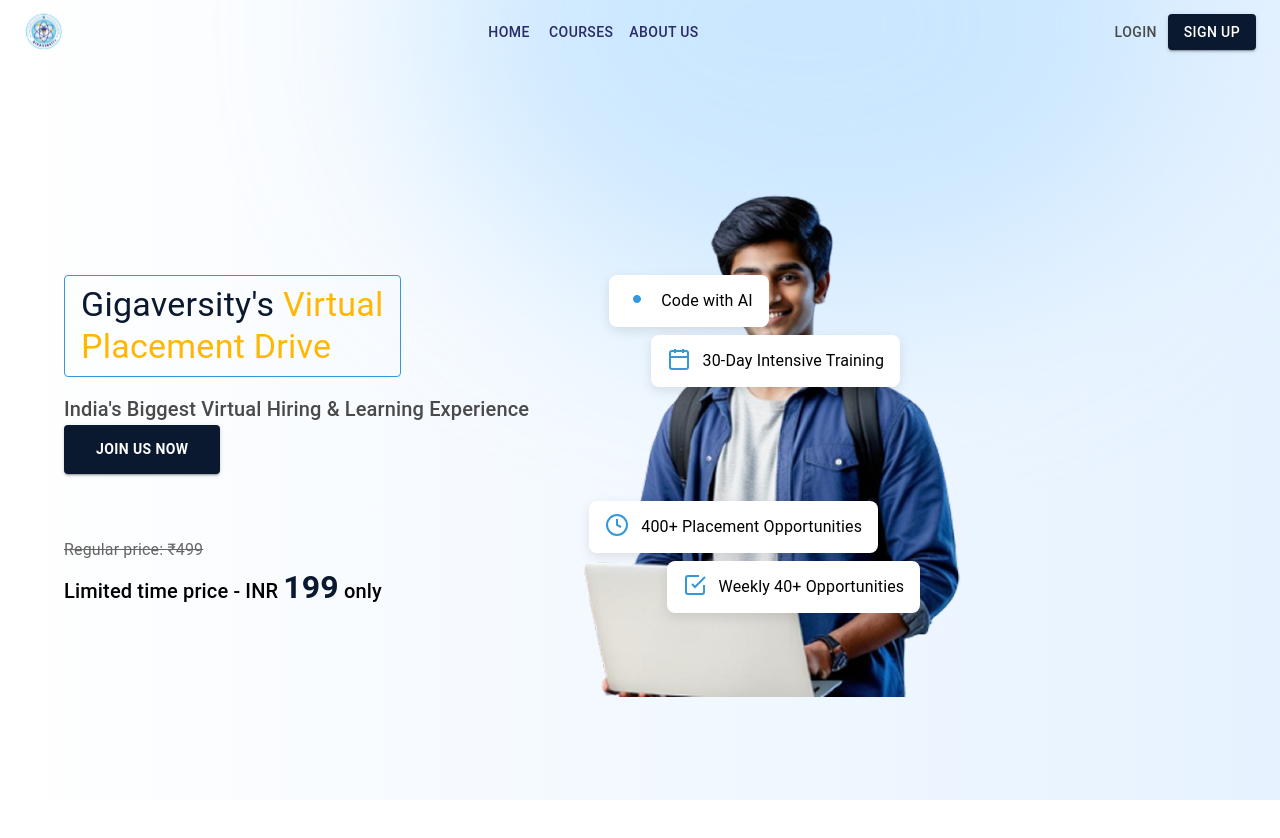
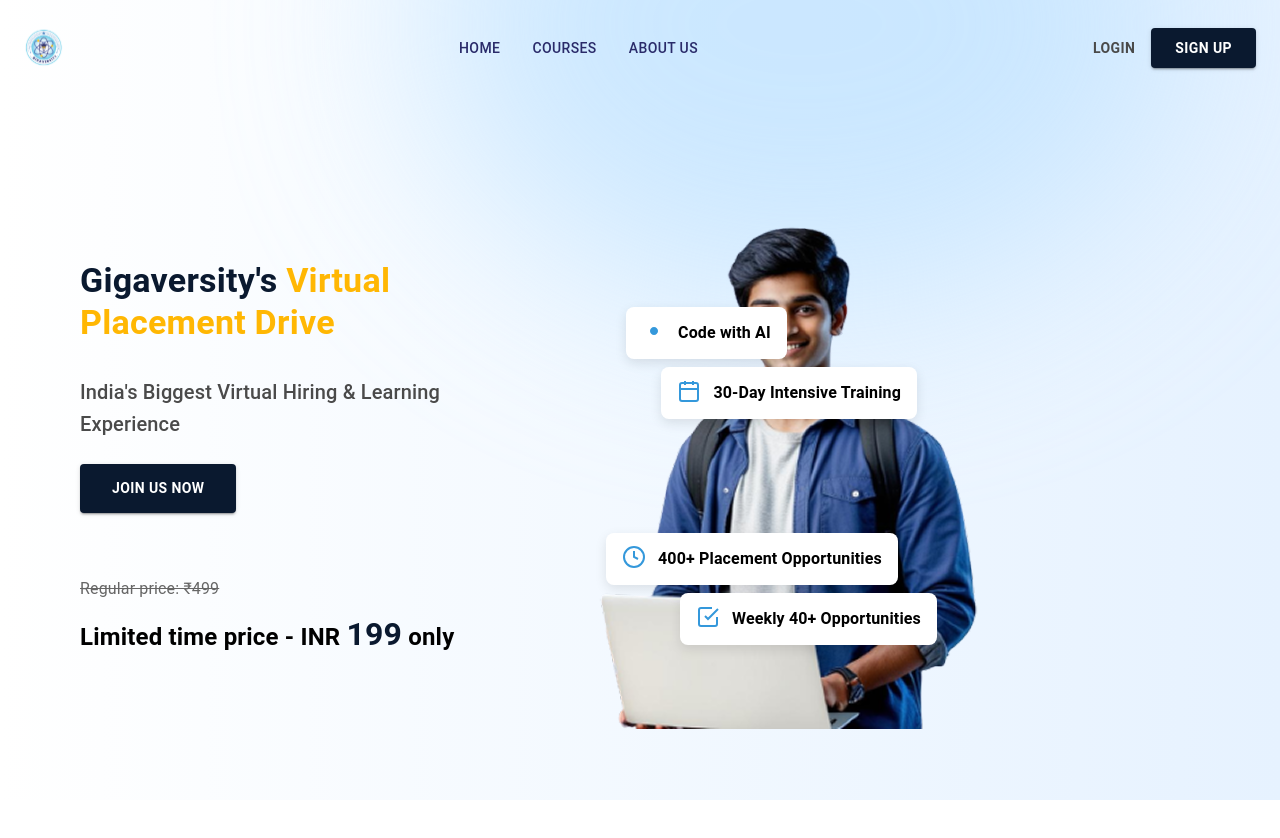
Before and after one commit to ramakanth009/giga-placement-drive, a React (Create React App) app: page / in a window 1280 px wide. Shown: the top 838 px of the page. Built offline with nearby package versions, Linux system fonts and the light colour scheme.

Commit message:
hero edit

```diff
--- a/src/components/herosection/hero.jsx
+++ b/src/components/herosection/hero.jsx
@@ -15,37 +15,45 @@
   contentContainer: {
     position: "relative",
     zIndex: 1,
+    padding: "8px 16px",
+  },
+  titleBox: {
+    // border: "1px solid #3498db",
+    borderRadius: "4px",
+    display: "inline-block",
+    // padding: "8px 16px",
+    marginBottom: "16px",
   },
   heroHeading: {
-    fontWeight: "bold",
-    marginBottom: "16px",
-    color: "#0a192f",
+    fontWeight: "bold !important",
+    marginBottom: "16px !important",
+    color: "#0a192f !important",
     "& span": {
-      color: "#ffb703",
+      color: "#ffb703 !important",
     },
   },
   subHeading: {
-    color: "#4a4a4a",
-    marginBottom: "24px",
-    maxWidth: "550px",
+    color: "#4a4a4a !important",
+    marginBottom: "24px !important",
+    maxWidth: "450px",
   },
   pricingSection: {
     marginTop: "32px",
   },
   regularPrice: {
-    textDecoration: "line-through",
-    color: "#666",
-    marginBottom: "8px",
+    textDecoration: "line-through !important",
+    color: "#666 !important",
+    marginBottom: "8px !important",
   },
   specialPrice: {
-    fontWeight: "bold",
-    fontSize: "1.5rem",
-    marginBottom: "32px",
+    fontWeight: "bold !important",
+    fontSize: "1.5rem !important",
+    marginBottom: "32px !important",
   },
   priceHighlight: {
-    fontSize: "2rem",
-    fontWeight: "bold",
-    color: "#0a192f",
+    fontSize: "2rem !important",
+    fontWeight: "bold !important",
+    color: "#0a192f !important",
   },
   joinButton: {
     backgroundColor: "#0a192f !important",
@@ -71,13 +79,41 @@
     marginRight: "12px",
   },
   featureText: {
-    fontWeight: "600",
+    fontWeight: "600 !important",
   },
   heroImage: {
     maxWidth: "100%",
     height: "auto",
   },
-  // Removed background blur as it's now handled by Background component
+  featureCardTopLeft: {
+    position: "absolute",
+    top: "80px",
+    left: "40px",
+    zIndex: 2,
+  },
+  featureCardTopRight: {
+    position: "absolute",
+    top: "140px",
+    right: "60px",
+    zIndex: 2,
+  },
+  featureCardBottomLeft: {
+    position: "absolute",
+    bottom: "140px",
+    left: "20px",
+    zIndex: 2,
+  },
+  featureCardBottomRight: {
+    position: "absolute",
+    bottom: "80px",
+    right: "40px",
+    zIndex: 2,
+  },
+  imageContainer: {
+    position: "relative",
+    textAlign: "center",
+    zIndex: 1,
+  }
 });
 
 const Hero = () => {
@@ -85,13 +121,11 @@
 
   return (
     <Box className={classes.heroContainer}>
-      {/* Background is now handled by the Background component */}
-
       <Container maxWidth="lg">
         <Grid container spacing={4} alignItems="center">
           <Grid item xs={12} md={6} className={classes.contentContainer}>
             {/* Title with highlight */}
-            <Box sx={{ border: "1px solid #3498db", borderRadius: "4px", display: "inline-block", padding: "8px 16px", marginBottom: "16px" }}>
+            <Box className={classes.titleBox}>
               <Typography variant="h4" className={classes.heroHeading}>
                 Gigaversity's <span>Virtual</span><br />
                 <span>Placement Drive</span>
@@ -121,7 +155,7 @@
 
           <Grid item xs={12} md={6} sx={{ position: "relative" }}>
             {/* Feature Cards */}
-            <Box sx={{ position: "absolute", top: "80px", left: "40px", zIndex: 2 }}>
+            <Box className={classes.featureCardTopLeft}>
               <Box className={classes.featureCard}>
                 <Box className={classes.featureIcon}>
                   <svg width="24" height="24" viewBox="0 0 24 24" fill="none" xmlns="http://www.w3.org/2000/svg">
@@ -132,7 +166,7 @@
               </Box>
             </Box>
 
-            <Box sx={{ position: "absolute", top: "140px", right: "60px", zIndex: 2 }}>
+            <Box className={classes.featureCardTopRight}>
               <Box className={classes.featureCard}>
                 <Box className={classes.featureIcon}>
                   <svg width="24" height="24" viewBox="0 0 24 24" fill="none" xmlns="http://www.w3.org/2000/svg">
@@ -144,7 +178,7 @@
               </Box>
             </Box>
 
-            <Box sx={{ position: "absolute", bottom: "140px", left: "20px", zIndex: 2 }}>
+            <Box className={classes.featureCardBottomLeft}>
               <Box className={classes.featureCard}>
                 <Box className={classes.featureIcon}>
                   <svg width="24" height="24" viewBox="0 0 24 24" fill="none" xmlns="http://www.w3.org/2000/svg">
@@ -156,7 +190,7 @@
               </Box>
             </Box>
 
-            <Box sx={{ position: "absolute", bottom: "80px", right: "40px", zIndex: 2 }}>
+            <Box className={classes.featureCardBottomRight}>
               <Box className={classes.featureCard}>
                 <Box className={classes.featureIcon}>
                   <svg width="24" height="24" viewBox="0 0 24 24" fill="none" xmlns="http://www.w3.org/2000/svg">
@@ -168,8 +202,8 @@
               </Box>
             </Box>
 
-            {/* Student image - you would replace this with your actual image import */}
-            <Box sx={{ position: "relative", textAlign: "center", zIndex: 1 }}>
+            {/* Student image */}
+            <Box className={classes.imageContainer}>
               <img
                 src={Heroguy}
                 alt="Student with laptop"
--- a/src/components/navbar/Navbar.jsx
+++ b/src/components/navbar/Navbar.jsx
@@ -20,7 +20,11 @@
     backgroundColor: "transparent !important",
     boxShadow: "none !important",
     backgroundImage: "none !important",
-    "--AppBar-background": "transparent !important",
+  },
+  toolbar: {
+    display: "flex",
+    justifyContent: "space-between",
+    padding: "16px 24px",
   },
   logo: {
     width: 40,
@@ -44,6 +48,11 @@
   navLink: {
     margin: "0 8px",
     color: "#2A2B6A !important",
+    fontWeight: "500 !important",
+    padding: "8px 16px !important",
+    "&:hover": {
+      backgroundColor: "rgba(42, 43, 106, 0.05) !important",
+    },
   },
   authContainer: {
     display: "flex",
@@ -51,7 +60,8 @@
   },
   loginButton: {
     color: "#4A4A4A !important",
-    fontWeight:"bold",
+    fontWeight: "bold !important",
+    padding: "8px 16px !important",
     "&:hover": {
       textDecoration: "underline",
     },
@@ -59,19 +69,35 @@
   signUpButton: {
     marginLeft: 16,
     backgroundColor: "#0a192f !important",
-    color: "white",
+    color: "white !important",
+    padding: "8px 24px !important",
+    borderRadius: "4px !important",
+    fontWeight: "bold !important",
     "&:hover": {
       backgroundColor: "#142640 !important",
     },
   },
   menuButton: {
     marginLeft: "auto",
+    color: "#0a192f !important",
   },
-  activeMenuItem: {
-    color: "#f6c230",
+  mobileMenu: {
+    "& .MuiPaper-root": {
+      borderRadius: "8px",
+      marginTop: "8px",
+      boxShadow: "0 4px 20px rgba(0, 0, 0, 0.1)",
+    },
+  },
+  menuItem: {
+    padding: "12px 24px",
+    "&:hover": {
+      backgroundColor: "rgba(42, 43, 106, 0.05)",
+    },
   },
   signUpMenuItem: {
     backgroundColor: "#f5f5f5",
+    color: "#0a192f",
+    fontWeight: "bold",
   },
 });
 
@@ -90,22 +116,9 @@
     setAnchorEl(null);
   };
 
-  const overrideStyles = {
-    "--AppBar-background": "transparent",
-    backgroundImage: "none",
-    backgroundColor: "transparent",
-    boxShadow: "none",
-  };
-
   return (
-    <AppBar
-      position="static"
-      color="transparent"
-      elevation={0}
-      className={classes.appBar}
-      sx={overrideStyles}
-    >
-      <Toolbar>
+    <AppBar position="static" className={classes.appBar}>
+      <Toolbar className={classes.toolbar}>
         {/* Logo */}
         <Box className={classes.logo}>
           <GigaLogo className={classes.logoSvg} />
@@ -116,18 +129,22 @@
           <>
             {/* Navigation links - centered */}
             <Box className={classes.navContainer}>
-              <Button color="inherit" className={classes.navLink}>
+              <Button className={classes.navLink}>
                 Home
               </Button>
-              <Button className={classes.navLink}>Courses</Button>
-              <Button color="inherit" className={classes.navLink}>
+              <Button className={classes.navLink}>
+                Courses
+              </Button>
+              <Button className={classes.navLink}>
                 About Us
               </Button>
             </Box>
 
             {/* Login and Sign Up buttons */}
             <Box className={classes.authContainer}>
-              <Button className={classes.loginButton}>Login</Button>
+              <Button className={classes.loginButton}>
+                Login
+              </Button>
               <Button variant="contained" className={classes.signUpButton}>
                 Sign Up
               </Button>
@@ -138,7 +155,6 @@
           <IconButton
             size="large"
             edge="end"
-            color="inherit"
             aria-label="menu"
             onClick={handleClick}
             className={classes.menuButton}
@@ -148,12 +164,17 @@
         )}
 
         {/* Mobile Menu */}
-        <Menu anchorEl={anchorEl} open={open} onClose={handleClose}>
-          <MenuItem onClick={handleClose}>Home</MenuItem>
-          <MenuItem onClick={handleClose}>Courses</MenuItem>
-          <MenuItem onClick={handleClose}>About Us</MenuItem>
-          <MenuItem onClick={handleClose}>Login</MenuItem>
-          <MenuItem onClick={handleClose} className={classes.signUpMenuItem}>
+        <Menu
+          anchorEl={anchorEl}
+          open={open}
+          onClose={handleClose}
+          className={classes.mobileMenu}
+        >
+          <MenuItem onClick={handleClose} className={classes.menuItem}>Home</MenuItem>
+          <MenuItem onClick={handleClose} className={classes.menuItem}>Courses</MenuItem>
+          <MenuItem onClick={handleClose} className={classes.menuItem}>About Us</MenuItem>
+          <MenuItem onClick={handleClose} className={classes.menuItem}>Login</MenuItem>
+          <MenuItem onClick={handleClose} className={`${classes.menuItem} ${classes.signUpMenuItem}`}>
             Sign Up
           </MenuItem>
         </Menu>
```
